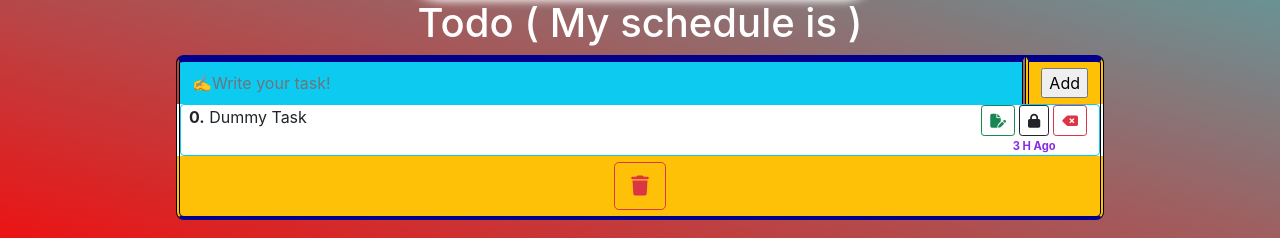
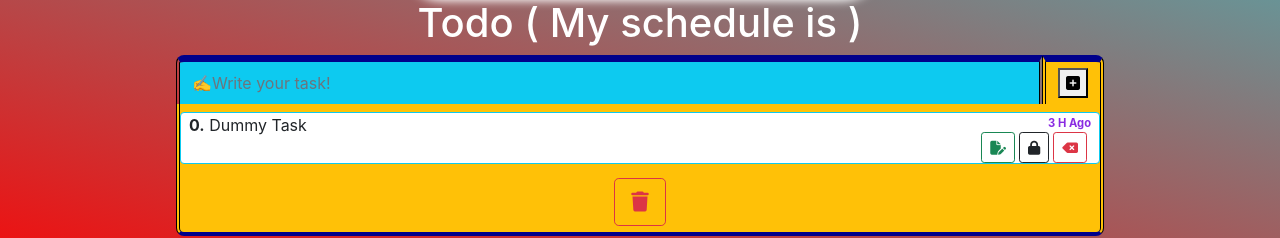
Before and after one commit to Ashishkuldeep23/react-todo, a React (Create React App) app: page / in a window 1280 px wide. Shown: the part 474-712 px from the top of the page. Built offline with nearby package versions, Linux system fonts and the light colour scheme; the HTML template or start-up script is replaced by a standard one.

Commit message:
Moble view is improove

```diff
--- a/src/coponant/Feedback/style.css
+++ b/src/coponant/Feedback/style.css
@@ -39,9 +39,6 @@
     background-image: linear-gradient(145deg ,cyan ,yellow ,  violet  , yellow , violet , cyan);
     border: 2px solid red;
     border-radius: 10vh;
-
-    overflow-y:scroll;
-    overflow-x:hidden;
 
     padding:0 ;
 
--- a/src/coponant/TodoBody/style.css
+++ b/src/coponant/TodoBody/style.css
@@ -31,11 +31,14 @@
 
 
 .single_item:hover{
-    background-color: rgba(0, 255, 183, 0.403);
+    background-color: rgb(71, 249, 198) !important;
     font-size: 1.1rem;
     transform: scaleY(1.1);
-    border-left: 4px solid darkblue !important;
-    border-right: 4px solid darkblue !important;
+    border-left: 7px solid darkblue !important;
+    border-right: 7px solid darkblue !important;
+    border-top: 2px solid darkblue !important;
+    border-bottom: 2px solid darkblue !important;
+    border-radius: 3vh !important;
 }
 
 
--- a/src/coponant/TodoBody/todo.js
+++ b/src/coponant/TodoBody/todo.js
@@ -234,7 +234,9 @@ const Todo = () => {
                         <span className="input-group-text round_btm_input bg-warning">
 
                             {
-                                toggleBtn ? <i className="fa-solid fa-file-pen" onClick={addItems} ></i> : <input type="button" value="Add" onClick={addItems} />
+
+
+                                toggleBtn ? <button> <i className="fa-solid fa-file-pen" onClick={addItems} ></i>  </button>  : <button> <i className="fa-solid fa-square-plus" onClick={addItems}></i> </button>
                             }
 
                         </span>
@@ -244,17 +246,20 @@ const Todo = () => {
                     {/* Item section */}
 
 
-                    {/* Dummy item first */}
 
-                    <div className="items ">
+                    <div className="items bg-warning">
 
-                        <div className=' single_item d-flex justify-content-between border border-info rounded-2  px-2'>
+
+                        {/* Dummy item first */}
+
+
+                        <div className=' single_item bg-white d-block d-sm-flex justify-content-between border border-info rounded-2 my-2 px-2'>
                             <p ><strong>0.</strong> Dummy Task</p>
 
-                            <div className=' d-flex flex-column '>
+                            <div className=' d-flex align-items-end flex-column-reverse '>
 
 
-                                <div className=' d-flex flex-wrap'>
+                                <div className=' d-flex '>
 
                                     <div className='update_main mx-auto px-1' >
                                         <div className="dropdown-content_update">
@@ -313,13 +318,13 @@ const Todo = () => {
                                 return (
 
 
-                                    <div className=' single_item d-flex justify-content-between border border-info rounded-2  px-2' key={curEle.id}>
+                                    <div className=' single_item bg-white d-block d-sm-flex justify-content-between border border-info rounded-2 my-2 px-2' key={curEle.id}>
                                         <p ><strong>{index + 1}.</strong> {curEle.name}</p>
 
-                                        <div className=' d-flex flex-column'>
+                                        <div className='d-flex align-items-end flex-column-reverse  '>
 
 
-                                            <div className=' d-flex flex-wrap'>
+                                            <div className=' d-flex '>
 
 
                                                 <div className='update_main mx-auto px-1' onClick={() => { updateTask(curEle.id, curEle.name) }}>
```
